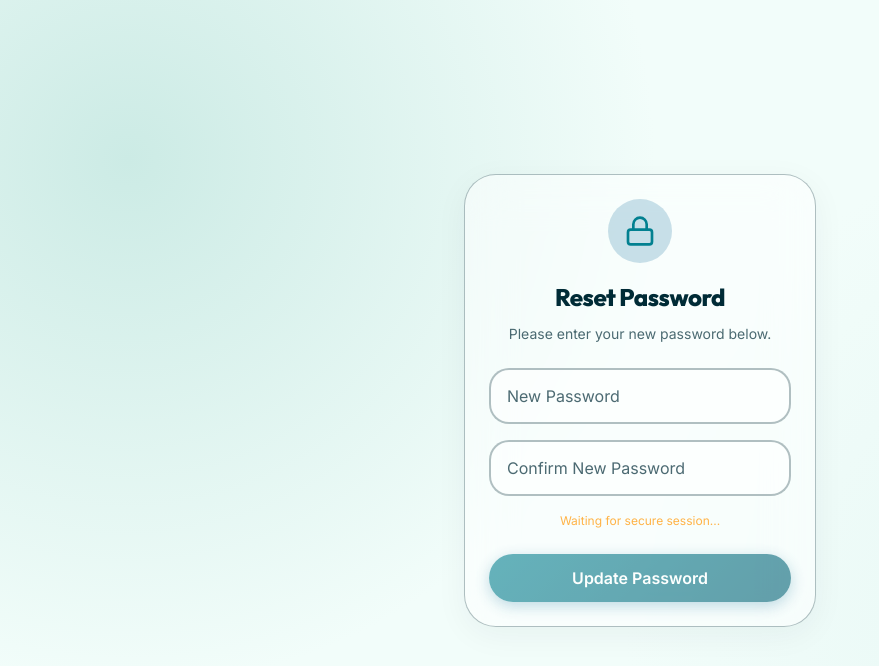
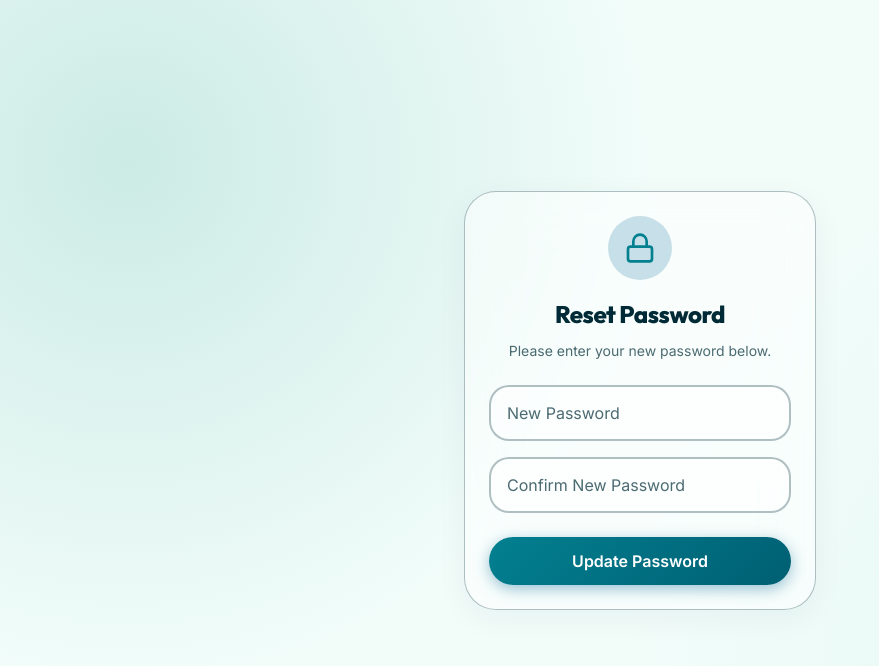
Before and after one commit to Mostofa-Hasin-Mahdi/pora-pao, a React (Vite) app in the folder client/: page /reset-password in a window 1280 px wide. Shown: the top 666 px of the page, without its empty margins (0-879 px from the left). Built offline with nearby package versions, Linux system fonts and the light colour scheme; no server answers.

Commit message:
Removed strict manual lock for resetting passwords

```diff
--- a/client/src/pages/ResetPassword.jsx
+++ b/client/src/pages/ResetPassword.jsx
@@ -9,27 +9,11 @@ export default function ResetPassword() {
     const [loading, setLoading] = useState(false);
     const [error, setError] = useState(null);
     const [success, setSuccess] = useState(false);
-    const [sessionReady, setSessionReady] = useState(false);
     const navigate = useNavigate();
 
     useEffect(() => {
-        // Look for the recovery token in the URL and wait for Supabase to establish the session.
-        const checkSession = async () => {
-            const { data: { session }, error } = await supabase.auth.getSession();
-            if (session) {
-                setSessionReady(true);
-            }
-        };
-
-        checkSession();
-
-        const { data: { subscription } } = supabase.auth.onAuthStateChange((event, session) => {
-            if (event === 'PASSWORD_RECOVERY' || (event === 'SIGNED_IN' && session)) {
-                setSessionReady(true);
-            }
-        });
-
-        return () => subscription.unsubscribe();
+        // Supabase client automatically processes the URL hash upon load.
+        // We do not need a strict manual wait lock because typing the new password takes several seconds anyway.
     }, []);
 
     const handleUpdate = async (e) => {
@@ -40,10 +24,6 @@ export default function ResetPassword() {
         }
         if (password !== confirmPassword) {
             return setError('Passwords do not match.');
-        }
-
-        if (!sessionReady) {
-            return setError('Authentication session not ready yet. Please ensure you accessed this page from the reset email link.');
         }
 
         setLoading(true);
@@ -106,9 +86,8 @@ export default function ResetPassword() {
                             />
 
                             {error && <p style={{ color: '#ff6b6b', fontSize: '14px', textAlign: 'center', margin: 0 }}>{error}</p>}
-                            {!sessionReady && <p style={{ color: '#ffb347', fontSize: '12px', textAlign: 'center', margin: 0 }}>Waiting for secure session...</p>}
 
-                            <button type="submit" className="glass-button" disabled={loading || !sessionReady} style={{ marginTop: '8px', opacity: sessionReady ? 1 : 0.6 }}>
+                            <button type="submit" className="glass-button" disabled={loading} style={{ marginTop: '8px' }}>
                                 {loading ? 'Updating...' : 'Update Password'}
                             </button>
                         </form>
```
